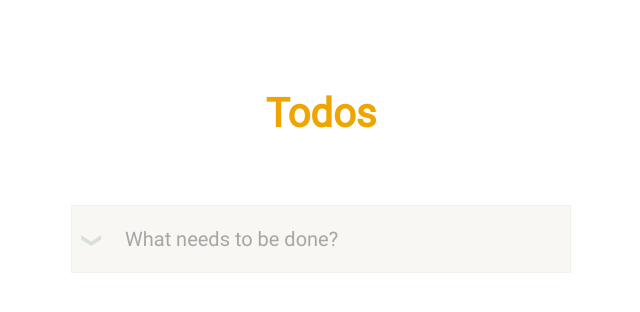
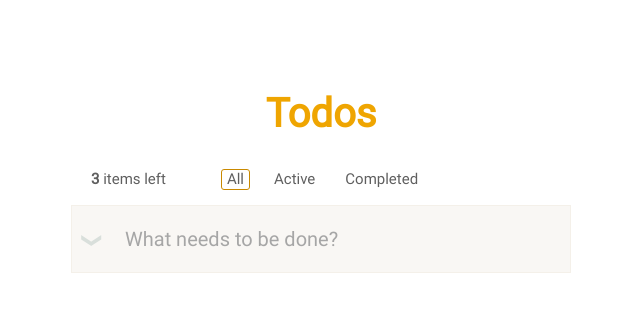
Before and after one commit to kaamosdao/todo-list-vanilla-js, a website built with webpack: page index.html in a window 1280 px wide. Shown: the whole page, without its empty margins (319-959 px from the left). Built offline with nearby package versions, Linux system fonts and the light colour scheme.

Commit message:
add filter to html

```diff
--- /dev/null
+++ b/assets/styles/components/control-radio.scss
@@ -0,0 +1,28 @@
+@import '../global/variables.scss';
+
+.control-radio {
+  position: relative;
+}
+
+.control-radio__label {
+  display: block;
+  box-sizing: border-box;
+  padding: 2px 5px;
+
+  border-radius: 2px;
+  @media (min-width: $desktop-md-width) {
+  }
+}
+
+.control-radio:hover .control-radio__label {
+  outline: 1px solid $orange200;
+  opacity: 0.9;
+  cursor: pointer;
+}
+
+.control-radio__input:checked + .control-radio__label {
+  outline: 1px solid $orange300;
+  @media (min-width: $desktop-md-width) {
+
+  }
+}
--- /dev/null
+++ b/assets/styles/components/todo-header.scss
@@ -0,0 +1,39 @@
+@import '../global/variables.scss';
+
+.todo-header {
+  display: flex;
+  align-items: center;
+  width: 100%;
+  @include font(normal, 13px, 13px);
+  color: $grey400;
+
+  @media (min-width: $desktop-md-width) {
+    @include font(normal, 15px, 15px);
+  }
+}
+
+.todo-header__info {
+  margin-left: 10px;
+  @media (min-width: $desktop-md-width) {
+    margin-left: 20px;
+  }
+}
+
+.todo-header__filter__list {
+  display: grid;
+  grid-template-columns: repeat(3, max-content);
+  gap: 10px;
+  margin-left: 42px;
+  padding: 0;
+  list-style-type: none;
+
+  @media (min-width: $desktop-md-width) {
+    gap: 20px;
+    margin-left: 56px;
+  }
+
+  @media (min-width: $desktop-lg-width) {
+    gap: 20px;
+    margin-left: 161px;
+  }
+}
--- a/assets/styles/components/todos.scss
+++ b/assets/styles/components/todos.scss
@@ -108,3 +108,9 @@
 .todos__input-check:checked + .todos__checkbox-mark:after {
   color: $grey300;
 }
+
+
+.todos__header {
+  position: absolute;
+  top: 0;
+}
--- a/assets/styles/global/variables.scss
+++ b/assets/styles/global/variables.scss
@@ -20,6 +20,7 @@ $orange200: #efa501;
 $orange100: #f8e6be;
 $green400: #4baaa3;
 $green300: #8edad6;
+$grey400: #5f5f5f;
 $grey300: #a6a6a6;
 $grey200: #d9dfdb;
 $beige200: #f4f0e9;
--- a/assets/styles/style.scss
+++ b/assets/styles/style.scss
@@ -5,5 +5,7 @@
 @import "components/main.scss";
 @import "components/todos.scss";
 @import "components/todo.scss";
+@import "components/todo-header.scss";
+@import "components/control-radio.scss";
 
 @import "components/visually-hidden.scss";
--- a/index.html
+++ b/index.html
@@ -20,6 +20,46 @@
       <h1 class="main__title">Todos</h1>
       <section class="todos">
         <h2 class="todos__title visually-hidden">Todo form</h2>
+        <header class="todos__header todo-header">
+          <h3 class="visually-hidden">Todo information and filter</h3>
+          <span class="todo-header__info"><strong class="todo-header__count">3</strong> items left</span>
+          <ul class="todo-header__filter__list">
+            <li class="todo-header__filter-item">
+              <label class="control-radio">
+                <input
+                  class="visually-hidden control-radio__input"
+                  type="radio"
+                  name="filter"
+                  value="all"
+                  checked
+                />
+                <span class="control-radio__label">All</span>
+              </label>
+            </li>
+            <li class="todo-header__filter-item">
+              <label class="control-radio">
+                <input
+                  class="visually-hidden control-radio__input"
+                  type="radio"
+                  name="filter"
+                  value="active"
+                />
+                <span class="control-radio__label">Active</span>
+              </label>
+            </li>
+            <li class="todo-header__filter-item">
+              <label class="control-radio">
+                <input
+                  class="visually-hidden control-radio__input"
+                  type="radio"
+                  name="filter"
+                  value="completed"
+                />
+                <span class="control-radio__label">Completed</span>
+              </label>
+            </li>
+          </ul>
+        </header>
         <label class="todos__check-all">
           <input class="visually-hidden todos__input-check" type="checkbox" id="all">
           <span class="todos__checkbox-mark"></span>
--- a/src/init.js
+++ b/src/init.js
@@ -24,7 +24,6 @@ export default () => {
     const { filter, todos } = localstorageTodo.getData();
     watchedState.filter = filter;
     watchedState.todos = todos;
-    console.log('init!');
   }
 
   elements.inputAddTodo.addEventListener('keyup', (event) => {
--- a/src/view.js
+++ b/src/view.js
@@ -64,7 +64,6 @@ const addTodoHandler = (value, elements) => {
 
 const editTodoHandler = (value, elements) => {
   if (!value) {
-    // console.log(value);
     document.querySelector(`.todo--editing`).classList.remove('todo--editing');
     document.querySelector(`.todo__input-editing`).remove();
     return;
@@ -84,7 +83,7 @@ const watchedState = (state, elements) =>
   watcher(state, (path, value) => {
     switch (path) {
       case 'filter':
-        // processStateHandler(value, elements, i18next);
+        // filterHandler(value, elements, i18next);
         break;
       case 'todos':
         addTodoHandler(value, elements);
```
